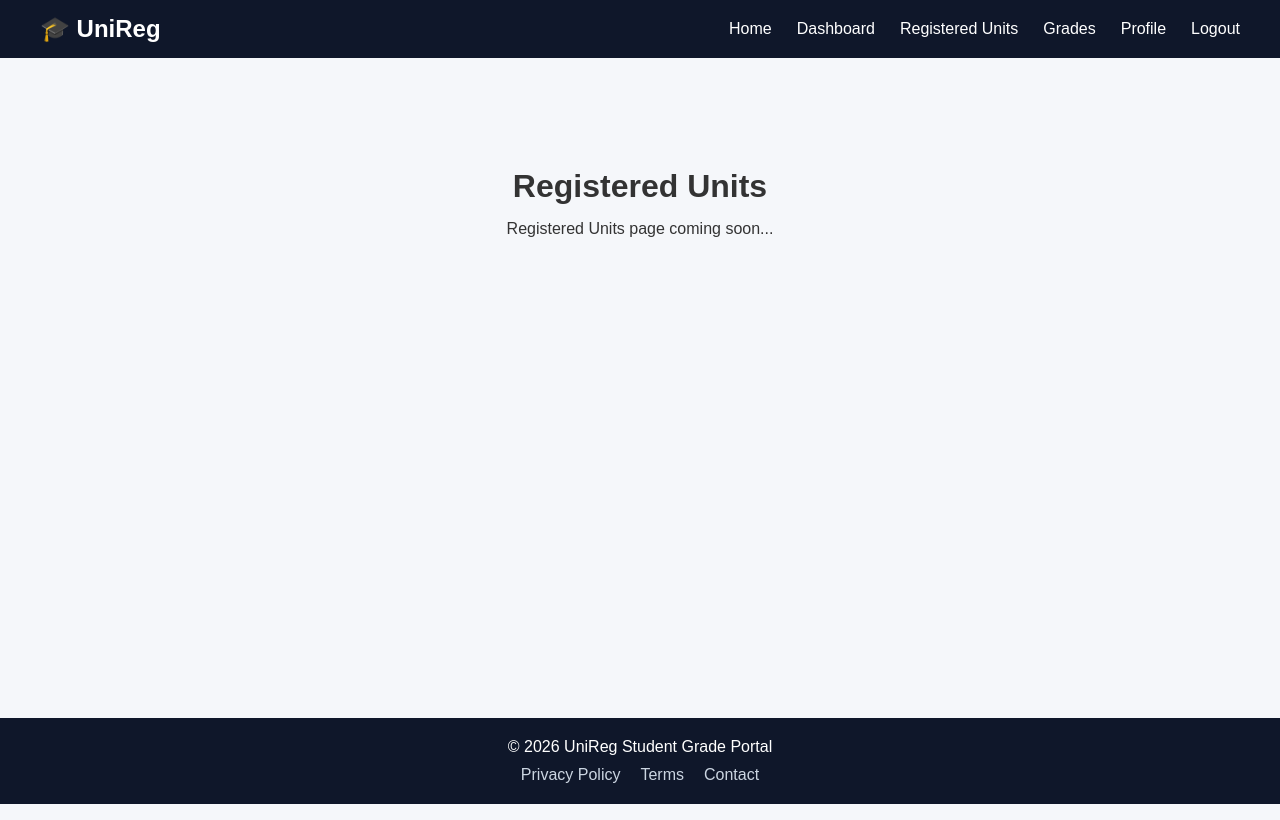
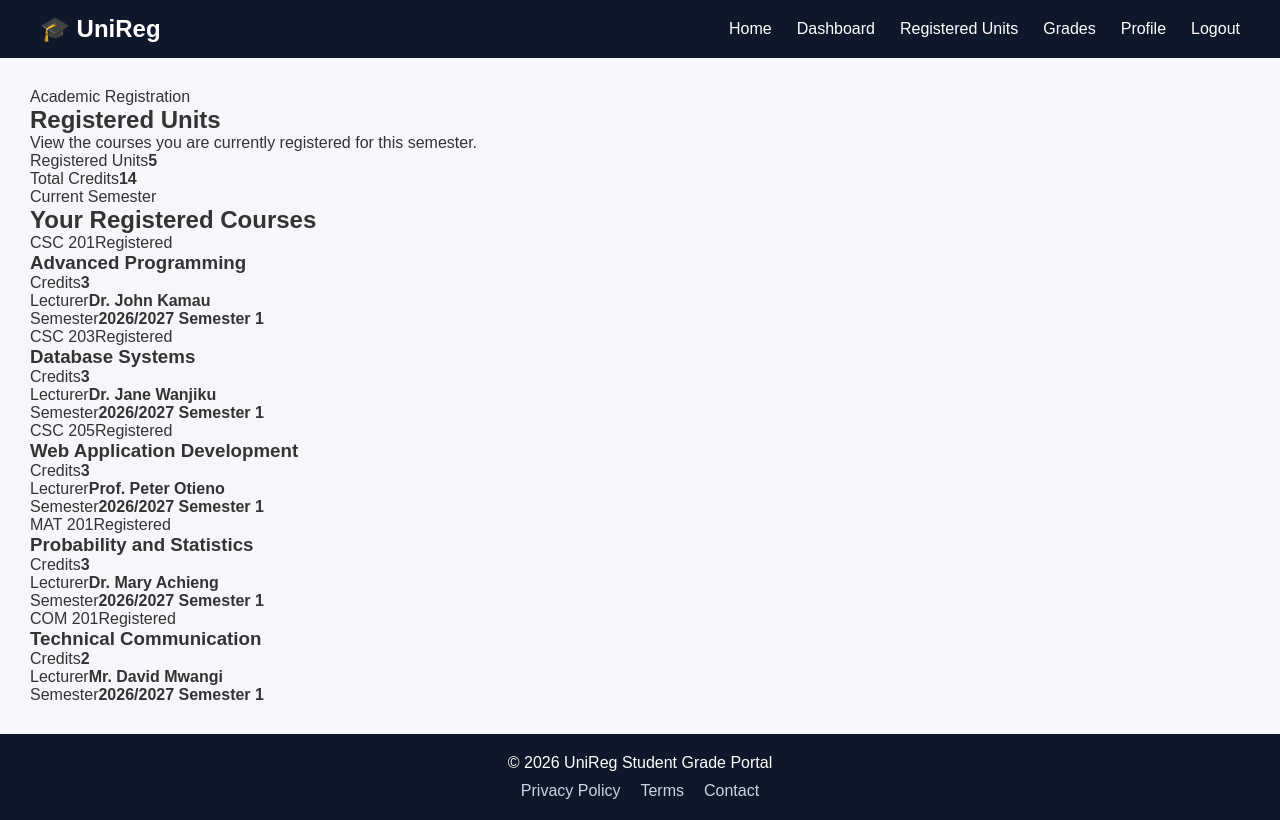
Before and after one commit to codewith411/student-grade-portal, a React (Vite) app: page /registered-units in a window 1280 px wide. Built offline with nearby package versions, Linux system fonts and the light colour scheme.

Commit message:
feat: complete RegisteredUnits page with course details

```diff
--- a/src/pages/RegisteredUnits.jsx
+++ b/src/pages/RegisteredUnits.jsx
@@ -1,9 +1,88 @@
+import courses from "../data/courses";
+
 function RegisteredUnits() {
+  const registeredUnits = courses.filter(
+    (course) => course.status === "Registered"
+  );
+
+  const totalCredits = registeredUnits.reduce(
+    (total, course) => total + course.credits,
+    0
+  );
+
   return (
-    <div className="page">
-      <h1>Registered Units</h1>
-      <p>Registered Units page coming soon...</p>
-    </div>
+    <main className="registered-units-page">
+      <section className="page-header">
+        <p className="eyebrow">Academic Registration</p>
+        <h1>Registered Units</h1>
+        <p>
+          View the courses you are currently registered for this semester.
+        </p>
+      </section>
+
+      <section className="registration-summary">
+        <div className="registration-summary-card">
+          <span className="summary-label">Registered Units</span>
+          <strong className="summary-value">{registeredUnits.length}</strong>
+        </div>
+
+        <div className="registration-summary-card">
+          <span className="summary-label">Total Credits</span>
+          <strong className="summary-value">{totalCredits}</strong>
+        </div>
+      </section>
+
+      {registeredUnits.length === 0 ? (
+        <section className="empty-state">
+          <div className="empty-state-icon">📚</div>
+          <h2>No Registered Units</h2>
+          <p>You are currently not registered for any courses.</p>
+          <p>
+            Please complete your semester registration to view your
+            registered units.
+          </p>
+        </section>
+      ) : (
+        <section className="registered-units-section">
+          <div className="section-heading">
+            <div>
+              <p className="eyebrow">Current Semester</p>
+              <h2>Your Registered Courses</h2>
+            </div>
+          </div>
+
+          <div className="registered-units-grid">
+            {registeredUnits.map((course) => (
+              <article className="registered-unit-card" key={course.code}>
+                <div className="registered-unit-header">
+                  <span className="course-code">{course.code}</span>
+                  <span className="registration-status">Registered</span>
+                </div>
+
+                <h3>{course.name}</h3>
+
+                <div className="registered-unit-details">
+                  <div>
+                    <span>Credits</span>
+                    <strong>{course.credits}</strong>
+                  </div>
+
+                  <div>
+                    <span>Lecturer</span>
+                    <strong>{course.lecturer}</strong>
+                  </div>
+
+                  <div>
+                    <span>Semester</span>
+                    <strong>{course.semester}</strong>
+                  </div>
+                </div>
+              </article>
+            ))}
+          </div>
+        </section>
+      )}
+    </main>
   );
 }
 
```
